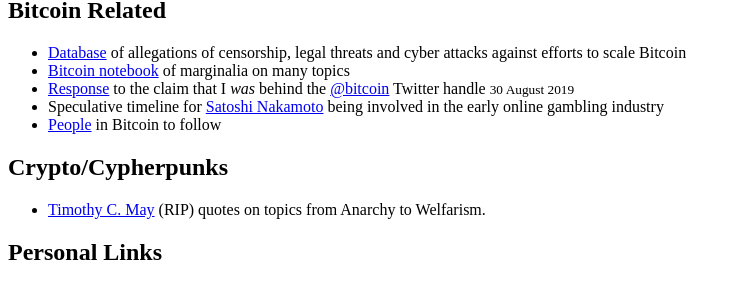
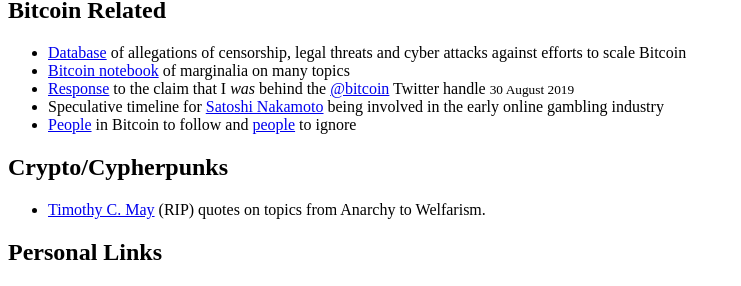
Before and after one commit to makgill/deryk, a Jekyll site: the page built from index.md, in a window 1280 px wide. Shown: the part 332-618 px from the top of the page, without its empty margins (0-741 px from the left). Built offline with Jekyll 4.4.1, drawn with Linux system fonts in a browser that asks for light colours.

Commit message:
Update index.md

```diff
--- a/index.md
+++ b/index.md
@@ -18,7 +18,7 @@
 - [Bitcoin notebook](/) of marginalia on many topics
 - [Response](/) to the claim that I *was* behind the [@bitcoin](https://twitter.com/bitcoin) Twitter handle <small>30 August 2019</small>
 - Speculative timeline for [Satoshi Nakamoto](/) being involved in the early online gambling industry
-- [People](/) in Bitcoin to follow
+- [People](/) in Bitcoin to follow and [people](/) to ignore
 
 ## Crypto/Cypherpunks
 
```
